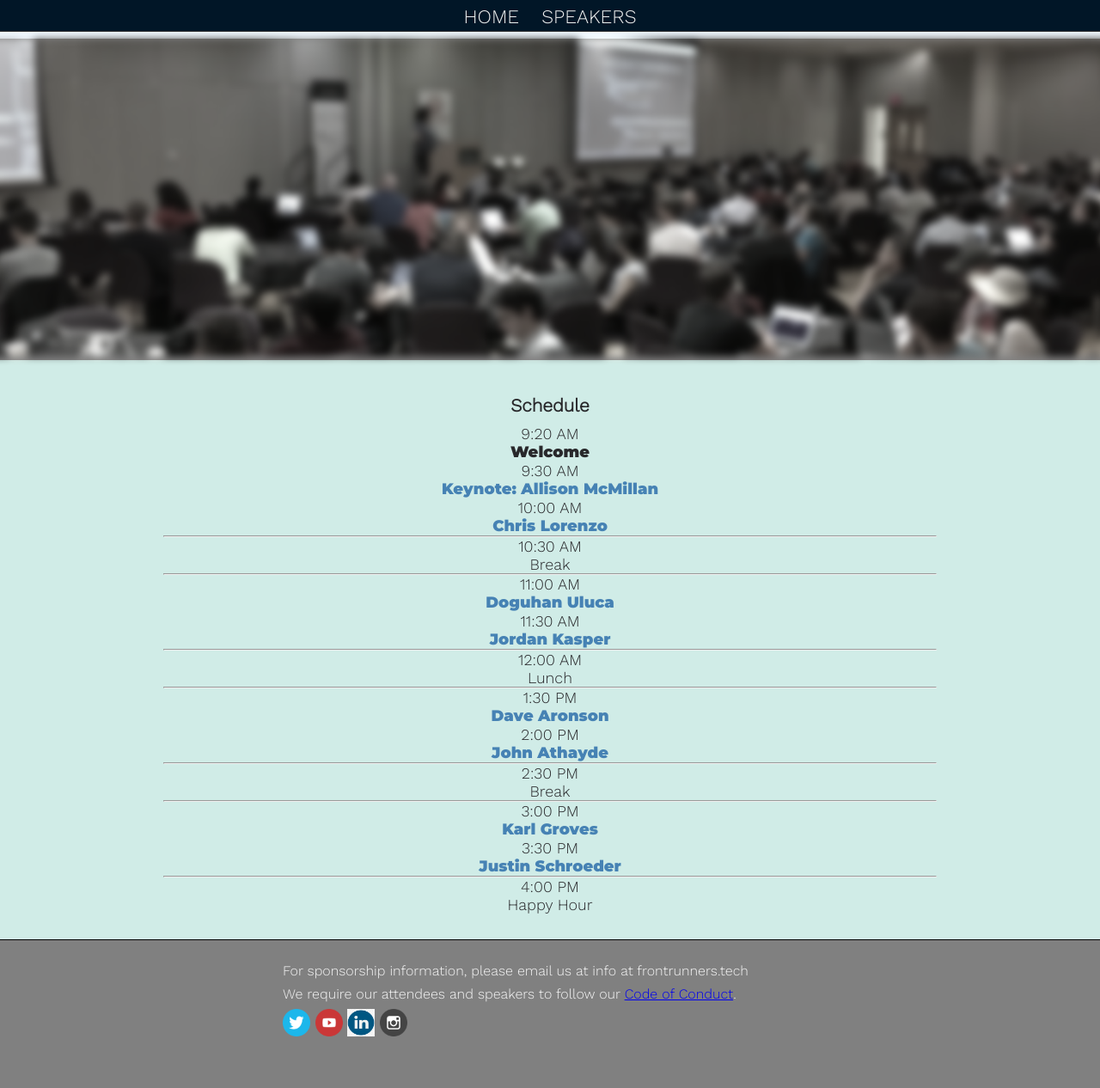
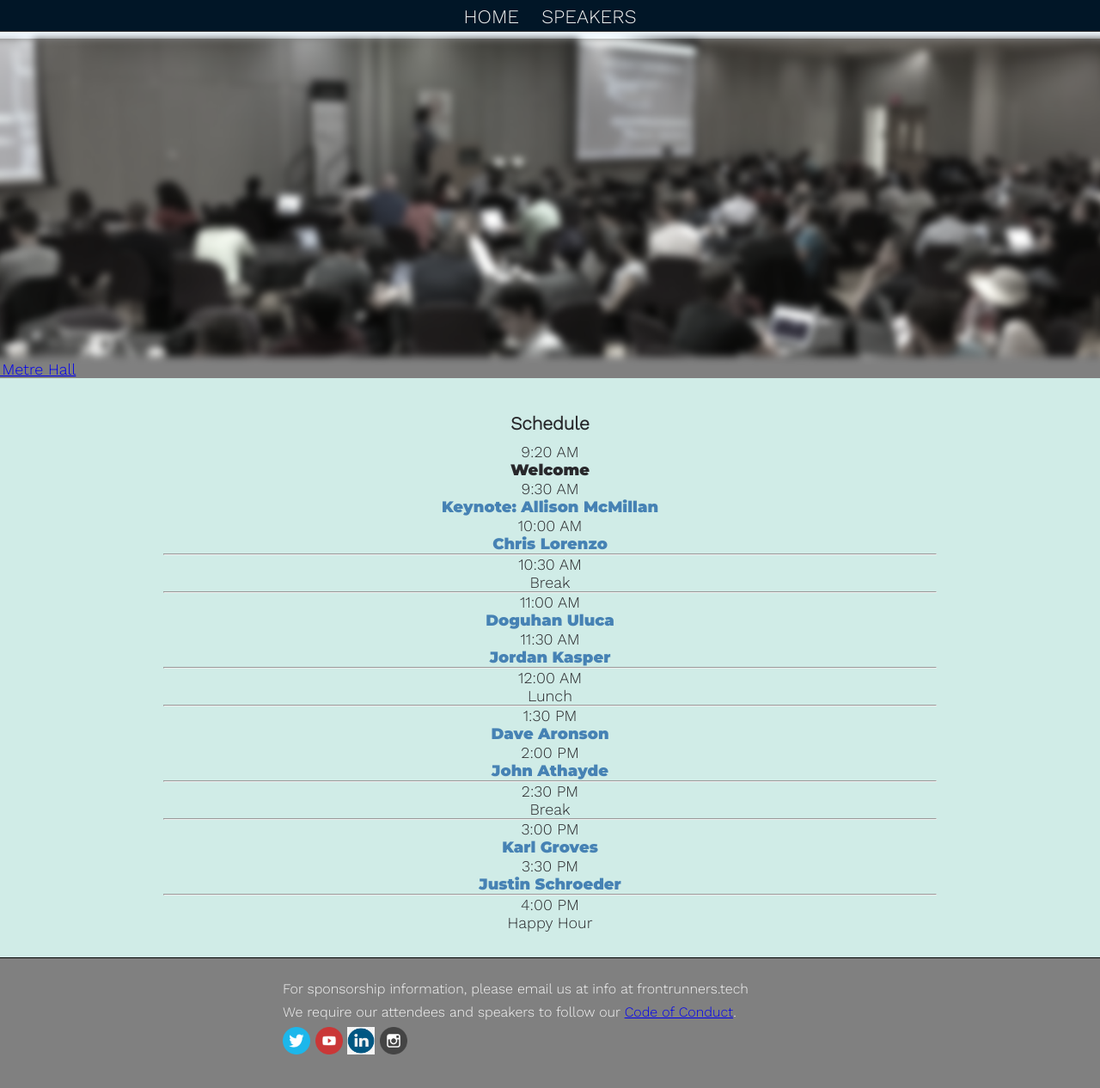
Before and after one commit to gothamgo/frontrunnersconf.github.io, a Jekyll site: the page built from test/testpage.html, in a window 1280 px wide and 1285 px high. Shown: the top 1266 px of the window at 86% size. Built offline with Jekyll 4.4.1, drawn with Linux system fonts in a browser that asks for light colours.

Commit message:
Update venue.html

```diff
--- a/_includes/venue.html
+++ b/_includes/venue.html
@@ -15,5 +15,8 @@
 <div class="venue-wrapper">
   <div class="venue">
     <img src="{{site.url}}/images/nationjs.jpg" alt=""/>
+    <br>
+    Where:
+    <a href="https://www.google.com/maps/place/Van+Metre+Hall,+George+Mason+University/@38.8851762,-77.1010296,15z/data=!4m6!3m5!1s0x89b7b6828b5be0d7:0xc90a1e6e91b89ed5!8m2!3d38.8851762!4d-77.1010296!16s%2Fg%2F11c2pr4km2" class="venue-title" target="_blank">Van Metre Hall</a>
   </div>
 </div>
```
